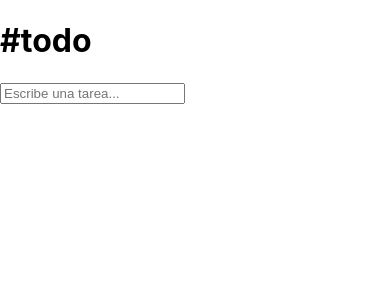
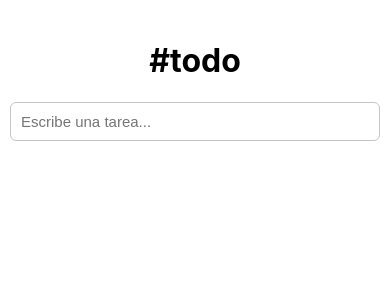
Before and after one commit to cobasesp/todo-app-react, a React (Create React App) app: page / in a window 390 px wide. Shown: the top 300 px of the page. Built offline with nearby package versions, Linux system fonts and the light colour scheme.

Commit message:
Added styles to todo app

```diff
--- a/src/App.css
+++ /dev/null
@@ -1,38 +0,0 @@
-.App {
-  text-align: center;
-}
-
-.App-logo {
-  height: 40vmin;
-  pointer-events: none;
-}
-
-@media (prefers-reduced-motion: no-preference) {
-  .App-logo {
-    animation: App-logo-spin infinite 20s linear;
-  }
-}
-
-.App-header {
-  background-color: #282c34;
-  min-height: 100vh;
-  display: flex;
-  flex-direction: column;
-  align-items: center;
-  justify-content: center;
-  font-size: calc(10px + 2vmin);
-  color: white;
-}
-
-.App-link {
-  color: #61dafb;
-}
-
-@keyframes App-logo-spin {
-  from {
-    transform: rotate(0deg);
-  }
-  to {
-    transform: rotate(360deg);
-  }
-}
--- a/src/App.js
+++ b/src/App.js
@@ -1,4 +1,4 @@
-import './App.css';
+import './todo.css';
 import React, { Fragment, useState, useEffect } from 'react';
 
 import AddTodo from './components/AddTodo';
--- a/src/components/AddTodo.js
+++ b/src/components/AddTodo.js
@@ -14,7 +14,13 @@ const AddTodo = ({saveTodo}) => {
     }
 
     return(
-        <input type="text" placeholder="Escribe una tarea..." onKeyUp={save}/>
+        <div id="todo-input">
+            <input
+            type="text"
+            className="form-control"
+            placeholder="Escribe una tarea..."
+            onKeyUp={save}/>
+        </div>
     );
 
 }
--- /dev/null
+++ b/src/todo.css
@@ -0,0 +1,46 @@
+#root{
+    width: 400px;
+    margin: 0 auto;
+    text-align: center;
+}
+
+#todo-input input{
+    width: 100%;
+    padding: 10px;
+    font-size: 15px;
+    border-radius: 6px;
+    border: 1px solid #c5c5c5;
+    outline: none;
+    box-sizing: border-box;
+}
+
+.todo-checkbox{
+    display: flex;
+    flex-direction: row;
+    flex-wrap: nowrap;
+    justify-content: flex-start;
+    margin: 10px 0;
+}
+
+.todo-checkbox .check{
+    vertical-align: middle;
+    width: 20px;
+    height: 20px;
+}
+
+.todo-checkbox p{
+    margin: 0 5px;
+    font-size: 20px;
+}
+
+.todo-checkbox .check:checked + p{
+    text-decoration: line-through;
+}
+
+@media screen and (max-width: 500px) {
+    #root{
+        width: 100%;
+        padding: 20px 10px;
+        box-sizing: border-box;
+    }
+}
```
